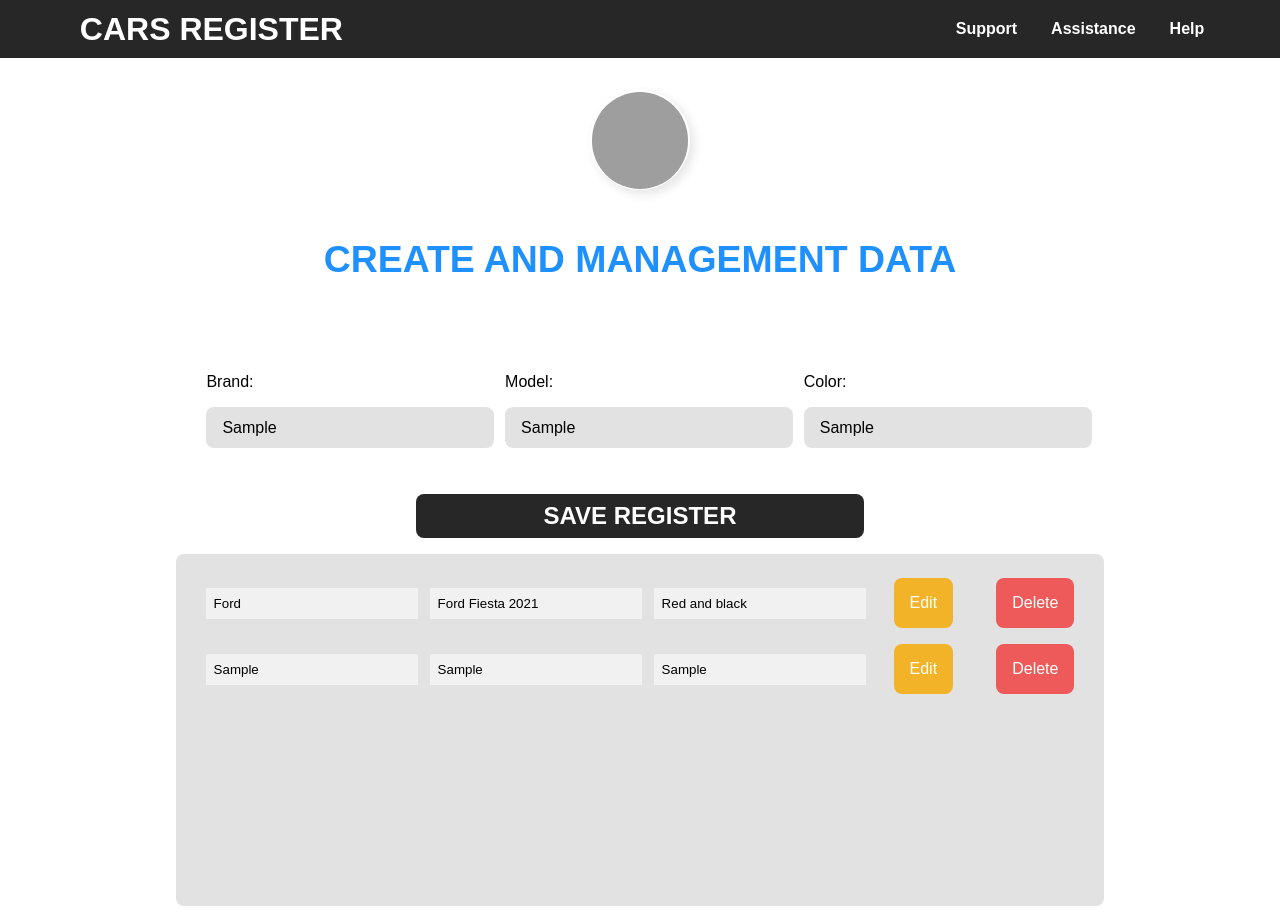
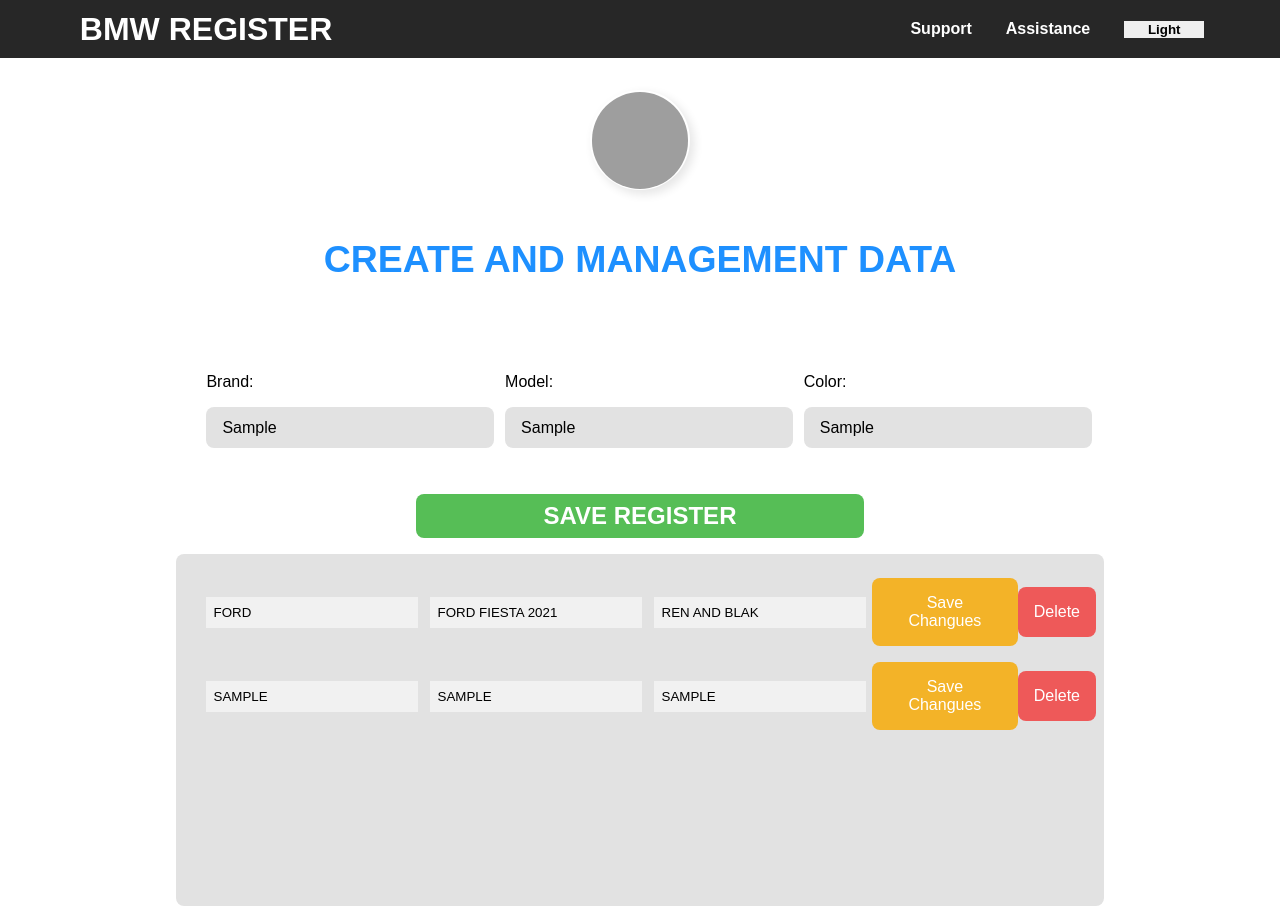
Before and after one commit to roomdan/cars-templete, a plain HTML site: page index.html in a window 1280 px wide. Both pictures are taken after typing "Sample", "Sample", "Sample" into the empty fields and a click on the button "SAVE REGISTER". Drawn offline with Linux system fonts and the light colour scheme; grey boxes are pictures that could not be loaded.

Commit message:
modificaciones de archivos java y css, se añaden nuevas funciones y se mejora la liena de codigo en general!

```diff
--- /dev/null
+++ b/darkButton.js
@@ -0,0 +1,14 @@
+let darkbtn = document.getElementById("dark-mode");
+let bodyCualities = document.getElementById("cualities");
+let buttonsColor = document.getElementById("buttons-bg");
+
+
+let DarkMode = () => {
+
+bodyCualities.style.backgroundColor = "rgb(226, 226, 226)";
+darkbtn.innerHTML = "";
+darkbtn.innerText = "Normal"
+
+}
+
+darkbtn.addEventListener("click", DarkMode);
--- a/index.html
+++ b/index.html
@@ -8,13 +8,14 @@
     <link rel="stylesheet" href="./main.css">
     <link rel="stylesheet" href="./rst.css">
 </head>
-<body>
+<body id="cualities">
 <script src="./interface.js" defer></script>
+<script src="./darkButton.js" defer></script>
     <header class="header-bg-frnt-style">
         <div class="info-left-page">
             <div class="logo">
                 <a href="#">
-                CARS REGISTER
+                BMW REGISTER
                 </a>
             </div>
         </div>
@@ -26,8 +27,8 @@
                 <li>
                     <a href="#">Assistance</a>
                 </li>
-                <li>
-                    <a href="#">Help</a>
+                <li id="buttons-bg">
+                    <button id="dark-mode" class="dark-button">Light</button>
                 </li>
             </ul>
         </div>
@@ -36,7 +37,7 @@
             <div class="first-present-content-membrete">
                 <div class="logo-a-page">
                     <div class="content-img-logo">
-                        <img src="https://cdn.pixabay.com/photo/2016/06/22/08/40/atom-1472657_960_720.png" alt="">
+                        <img src="https://cdn.worldvectorlogo.com/logos/bmw-8.svg" alt="">
                     </div>
                 </div>
                 <div class="title-a-page-formal">
--- a/interface.js
+++ b/interface.js
@@ -3,13 +3,19 @@ let submituser = document.getElementById("subscription-form");
 
 let datausers = [
     {
-    Brand:"Ford",
-    Model:"Ford Fiesta 2021",
-    Color:"Red and black",
+    Brand:"FORD",
+    Model:"FORD FIESTA 2021",
+    Color:"REN AND BLAK",
     },
 ]
 
 
+let createbrand;
+let createmodel;
+let createcolor;
+
+
+localStorage.setItem("dataAll", JSON.stringify(datausers));
 
 let createusers = () => {
 
@@ -26,17 +32,17 @@ let createusers = () => {
         createItem.setAttribute("class", "Item-table");
         createDiv.appendChild(createItem);
 
-        const createnames = document.createElement("input");
-        const createEmail = document.createElement("input");
-        const createColor = document.createElement("input");
-        createnames.value = `${user.Brand}`;
-        createColor.value = `${user.Model}`
-        createEmail.value = `${user.Color}`;
+        createbrand = document.createElement("input");
+        createmodel = document.createElement("input");
+        createcolor = document.createElement("input");
+        createbrand.value = `${user.Brand}`;
+        createmodel.value = `${user.Model}`
+        createcolor.value = `${user.Color}`;
 
 
-        createItem.appendChild(createnames);
-        createItem.appendChild(createColor);
-        createItem.appendChild(createEmail);
+        createItem.appendChild(createbrand);
+        createItem.appendChild(createmodel);
+        createItem.appendChild(createcolor);
 
         const operButtons = document.createElement("div");
         operButtons.setAttribute("class", "oper-buttons");
@@ -46,7 +52,7 @@ let createusers = () => {
         editButton.setAttribute("class", "button-edit");
         editButton.addEventListener("click", () => editUser(user, index))
         editButton.setAttribute("Id", "edit");
-        editButton.innerText = `Edit`;
+        editButton.innerText = `Save Changues`;
         operButtons.appendChild(editButton);
 
         const deleteButton = document.createElement("button");
@@ -58,31 +64,48 @@ let createusers = () => {
     });
 
 }
-createusers(datausers);
+
+createusers()
+
+
 
 let newUser = event => {
 
     event.preventDefault();
 
-    let user = {
-        Brand: document.getElementById("Brand").value,
-        Model: document.getElementById("Model").value,
-        Color: document.getElementById("Color").value,
-    }
-    userlist.push(user);
-    createusers();
+   if  (document.getElementById("Brand").value === ""
+    && document.getElementById("Model").value === ""
+    && document.getElementById("Color").value === "")
+
+{
+    document.getElementById("save-user-button").style.backgroundColor = "red";
 }
 
-let editUser = (user, index) => {
+else {
 
-    document.getElementById("Brand").value = user.Brand;
-    document.getElementById("Model").value = user.Model;
-    document.getElementById("Color").value = user.Color;
+    let user = {
+        Brand: document.getElementById("Brand").value.toUpperCase(),
+        Model: document.getElementById("Model").value.toUpperCase(),
+        Color: document.getElementById("Color").value.toUpperCase(),
+    }
+    datausers.push(user);
+    createusers();
 
-    datausers.splice(index, 1);
+    document.getElementById("save-user-button").style.backgroundColor = "rgb(86, 190, 86)";
 
 }
 
+}
+
+let editUser = (user) => {
+
+    user.Brand = createbrand.value.toUpperCase();
+    user.Model = createmodel.value.toUpperCase();
+    user.Color = createcolor.value.toUpperCase();
+
+    createusers();
+
+}
 
 let deleteUser = (index) => {
 
--- a/main.css
+++ b/main.css
@@ -61,12 +61,15 @@
 }
 
 
-#clas-menu-add li:hover {
 
-    border: 1px solid rgb(0, 128, 255);
-    border-radius: 1rem;
+
+.dark-button {
+
+    width: 5rem;
+    font-weight: 600;
 
 }
+
 
 #clas-menu-add li a:hover {
 
```
